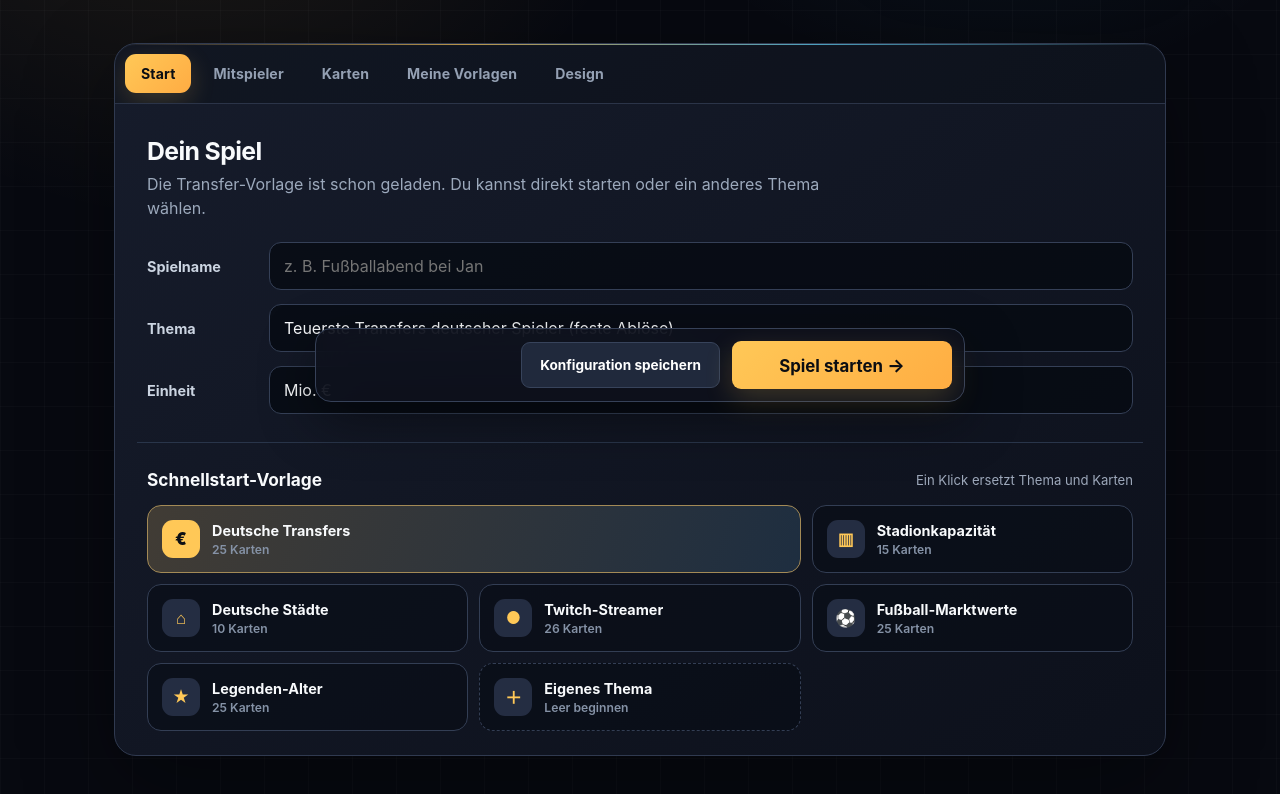
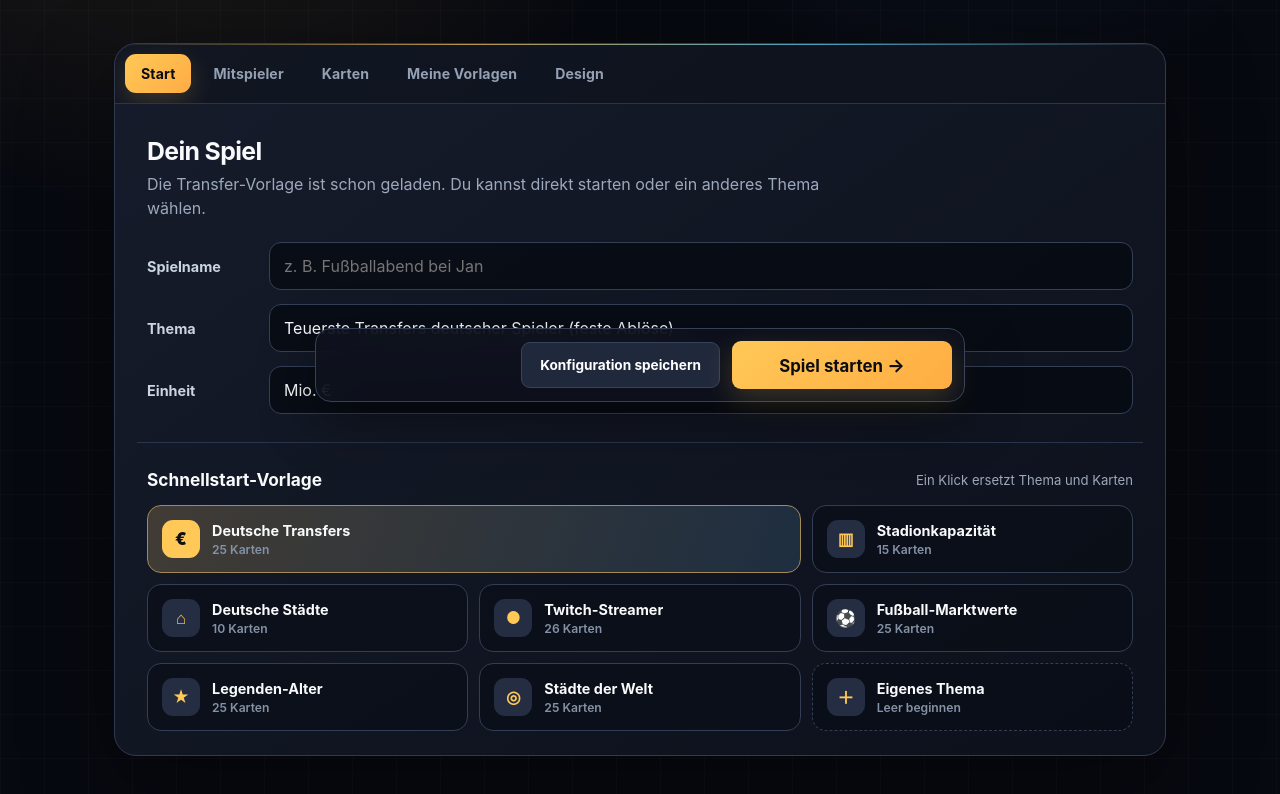
Before and after one commit to FieseFriese/higherlower, a website: page index.html in a window 1280 px wide. Shown: the part 386-1180 px from the top of the page. Drawn offline with Linux system fonts and the light colour scheme.

Commit message:
Add world cities as built-in quickstart template
Co-Authored-By: Claude Opus 5.5 <noreply@anthropic.com>

```diff
--- a/index.html
+++ b/index.html
@@ -441,6 +441,7 @@ button:focus-visible,input:focus-visible{outline:3px solid color-mix(in srgb,var
         <button onclick="loadTemplate('streamer')"><span class="tpl-icon">●</span><span><strong>Twitch-Streamer</strong><small>26 Karten</small></span></button>
         <button onclick="loadTemplate('fussballer')"><span class="tpl-icon">⚽</span><span><strong>Fußball-Marktwerte</strong><small>25 Karten</small></span></button>
         <button onclick="loadTemplate('legenden')"><span class="tpl-icon">★</span><span><strong>Legenden-Alter</strong><small>25 Karten</small></span></button>
+        <button onclick="loadTemplate('weltstaedte')"><span class="tpl-icon">◎</span><span><strong>Städte der Welt</strong><small>25 Karten</small></span></button>
         <button class="custom-template" onclick="loadTemplate('leer')"><span class="tpl-icon">＋</span><span><strong>Eigenes Thema</strong><small>Leer beginnen</small></span></button>
       </div>
     </div>
@@ -726,6 +727,37 @@ const TEMPLATES = {
       {name:'Neymar',value:34,imageUrl:'https://upload.wikimedia.org/wikipedia/commons/thumb/b/bb/Neymar_Jr._with_Al_Hilal%2C_3_October_2023_-_03_%28cropped%29.jpg/500px-Neymar_Jr._with_Al_Hilal%2C_3_October_2023_-_03_%28cropped%29.jpg'},
       {name:'Kylian Mbappé',value:27,imageUrl:'https://upload.wikimedia.org/wikipedia/commons/thumb/6/66/Picture_with_Mbapp%C3%A9_%28cropped_and_rotated%29.jpg/500px-Picture_with_Mbapp%C3%A9_%28cropped_and_rotated%29.jpg'}
     ]
+  },
+  weltstaedte: {
+    topic: 'Einwohnerzahl bekannter Städte weltweit',
+    unit: 'Einwohner',
+    entries: [
+      {name:'Shanghai (Oriental Pearl Tower)',value:24874500,imageUrl:'https://upload.wikimedia.org/wikipedia/commons/thumb/6/6d/Oriental_Pearl_Tower_20251126.jpg/500px-Oriental_Pearl_Tower_20251126.jpg'},
+      {name:'Peking (Verbotene Stadt)',value:21893095,imageUrl:'https://upload.wikimedia.org/wikipedia/commons/thumb/2/2e/Meridian_Gate_%28Forbidden_City%29_2015_December_%28morning%29.jpg/500px-Meridian_Gate_%28Forbidden_City%29_2015_December_%28morning%29.jpg'},
+      {name:'Istanbul (Hagia Sophia)',value:15754053,imageUrl:'https://upload.wikimedia.org/wikipedia/commons/thumb/4/4a/Hagia_Sophia_%28228968325%29.jpeg/500px-Hagia_Sophia_%28228968325%29.jpeg'},
+      {name:'Tokio (Tokyo Skytree)',value:14254039,imageUrl:'https://upload.wikimedia.org/wikipedia/commons/thumb/8/84/Tokyo_Skytree_2014_%E2%85%A2.jpg/500px-Tokyo_Skytree_2014_%E2%85%A2.jpg'},
+      {name:'Moskau (Basilius-Kathedrale)',value:13010112,imageUrl:'https://upload.wikimedia.org/wikipedia/commons/thumb/1/18/Saint_Basil%27s_Cathedral_in_Moscow.jpg/500px-Saint_Basil%27s_Cathedral_in_Moscow.jpg'},
+      {name:'London (Tower Bridge)',value:9122909,imageUrl:'https://upload.wikimedia.org/wikipedia/commons/thumb/5/59/Tower_Bridge_at_Dawn.jpg/500px-Tower_Bridge_at_Dawn.jpg'},
+      {name:'New York (Freiheitsstatue)',value:8804190,imageUrl:'https://upload.wikimedia.org/wikipedia/commons/thumb/8/89/Front_view_of_Statue_of_Liberty_%28cropped%29.jpg/500px-Front_view_of_Statue_of_Liberty_%28cropped%29.jpg'},
+      {name:'Bangkok (Wat Arun)',value:8305218,imageUrl:'https://upload.wikimedia.org/wikipedia/commons/thumb/2/2a/%E0%B9%80%E0%B8%88%E0%B8%94%E0%B8%B5%E0%B8%A2%E0%B9%8C%E0%B8%9B%E0%B8%A3%E0%B8%B0%E0%B8%98%E0%B8%B2%E0%B8%99%E0%B8%97%E0%B8%A3%E0%B8%87%E0%B8%9B%E0%B8%A3%E0%B8%B2%E0%B8%87%E0%B8%84%E0%B9%8C%E0%B8%A7%E0%B8%B1%E0%B8%94%E0%B8%AD%E0%B8%A3%E0%B8%B8%E0%B8%932.jpg/500px-%E0%B9%80%E0%B8%88%E0%B8%94%E0%B8%B5%E0%B8%A2%E0%B9%8C%E0%B8%9B%E0%B8%A3%E0%B8%B0%E0%B8%98%E0%B8%B2%E0%B8%99%E0%B8%97%E0%B8%A3%E0%B8%87%E0%B8%9B%E0%B8%A3%E0%B8%B2%E0%B8%87%E0%B8%84%E0%B9%8C%E0%B8%A7%E0%B8%B1%E0%B8%94%E0%B8%AD%E0%B8%A3%E0%B8%B8%E0%B8%932.jpg'},
+      {name:'Rio de Janeiro (Cristo Redentor)',value:6730729,imageUrl:'https://upload.wikimedia.org/wikipedia/commons/thumb/4/4f/Christ_the_Redeemer_-_Cristo_Redentor.jpg/500px-Christ_the_Redeemer_-_Cristo_Redentor.jpg'},
+      {name:'Singapur (Marina Bay Sands)',value:6110200,imageUrl:'https://upload.wikimedia.org/wikipedia/commons/thumb/c/c7/Marina_Bay_Sands_%28I%29.jpg/500px-Marina_Bay_Sands_%28I%29.jpg'},
+      {name:'Sydney (Opernhaus)',value:5638830,imageUrl:'https://upload.wikimedia.org/wikipedia/commons/thumb/a/a0/Sydney_Australia._%2821339175489%29.jpg/500px-Sydney_Australia._%2821339175489%29.jpg'},
+      {name:'Dubai (Burj Khalifa)',value:3944751,imageUrl:'https://upload.wikimedia.org/wikipedia/en/thumb/9/93/Burj_Khalifa.jpg/500px-Burj_Khalifa.jpg'},
+      {name:'Los Angeles (Hollywood-Schriftzug)',value:3898747,imageUrl:'https://upload.wikimedia.org/wikipedia/commons/thumb/2/2f/Hollywood_sign_%288485145044%29.jpg/500px-Hollywood_sign_%288485145044%29.jpg'},
+      {name:'Berlin (Brandenburger Tor)',value:3700577,imageUrl:'https://upload.wikimedia.org/wikipedia/commons/thumb/a/a6/Brandenburger_Tor_abends.jpg/500px-Brandenburger_Tor_abends.jpg'},
+      {name:'Rom (Kolosseum)',value:2745062,imageUrl:'https://upload.wikimedia.org/wikipedia/commons/thumb/d/de/Colosseo_2020.jpg/500px-Colosseo_2020.jpg'},
+      {name:'Paris (Eiffelturm)',value:2047602,imageUrl:'https://upload.wikimedia.org/wikipedia/commons/thumb/8/85/Tour_Eiffel_Wikimedia_Commons_%28cropped%29.jpg/500px-Tour_Eiffel_Wikimedia_Commons_%28cropped%29.jpg'},
+      {name:'Wien (Schloss Schönbrunn)',value:2028499,imageUrl:'https://upload.wikimedia.org/wikipedia/commons/thumb/c/c9/Wien_-_Schloss_Sch%C3%B6nbrunn.JPG/500px-Wien_-_Schloss_Sch%C3%B6nbrunn.JPG'},
+      {name:'Barcelona (Sagrada Família)',value:1713247,imageUrl:'https://upload.wikimedia.org/wikipedia/commons/thumb/e/ef/SF_maig_2_cropped.jpg/500px-SF_maig_2_cropped.jpg'},
+      {name:'Agra (Taj Mahal)',value:1585704,imageUrl:'https://upload.wikimedia.org/wikipedia/commons/thumb/1/1d/Taj_Mahal_%28Edited%29.jpeg/500px-Taj_Mahal_%28Edited%29.jpeg'},
+      {name:'Prag (Karlsbrücke)',value:1407084,imageUrl:'https://upload.wikimedia.org/wikipedia/commons/thumb/2/22/Prague_07-2016_view_from_Lesser_Town_Tower_of_Charles_Bridge_img3.jpg/500px-Prague_07-2016_view_from_Lesser_Town_Tower_of_Charles_Bridge_img3.jpg'},
+      {name:'Amsterdam (Rijksmuseum)',value:946447,imageUrl:'https://upload.wikimedia.org/wikipedia/commons/thumb/8/80/South_facade_of_the_Rijksmuseum_Amsterdam_%28DSCF0528%29.jpg/500px-South_facade_of_the_Rijksmuseum_Amsterdam_%28DSCF0528%29.jpg'},
+      {name:'San Francisco (Golden Gate Bridge)',value:873965,imageUrl:'https://upload.wikimedia.org/wikipedia/commons/thumb/b/bf/Golden_Gate_Bridge_as_seen_from_Battery_East.jpg/500px-Golden_Gate_Bridge_as_seen_from_Battery_East.jpg'},
+      {name:'Athen (Akropolis)',value:643452,imageUrl:'https://upload.wikimedia.org/wikipedia/commons/thumb/2/2c/1029_Acropolis_of_Athens_in_Greece_at_night_Photo_by_Giles_Laurent.jpg/500px-1029_Acropolis_of_Athens_in_Greece_at_night_Photo_by_Giles_Laurent.jpg'},
+      {name:'Venedig (Markusplatz)',value:249385,imageUrl:'https://upload.wikimedia.org/wikipedia/commons/thumb/1/17/Piazza_San_Marco_%28Venice%29_at_night-msu-2021-6449-.jpg/500px-Piazza_San_Marco_%28Venice%29_at_night-msu-2021-6449-.jpg'},
+      {name:'Pisa (Schiefer Turm)',value:98778,imageUrl:'https://upload.wikimedia.org/wikipedia/commons/thumb/4/4b/Italy_-_Pisa_-_Leaning_Tower.jpg/500px-Italy_-_Pisa_-_Leaning_Tower.jpg'}
+    ]
   }
 };
 
```
Also changed, not shown: README.md.
